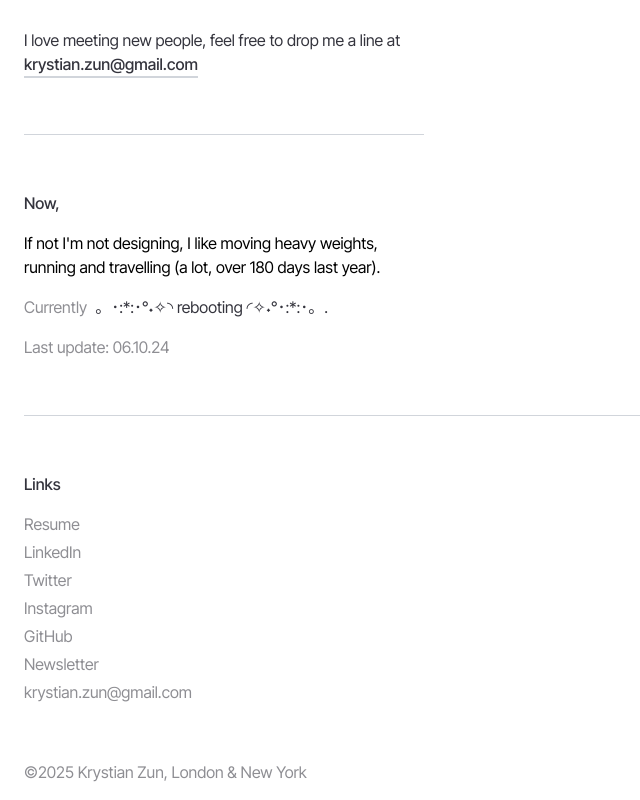
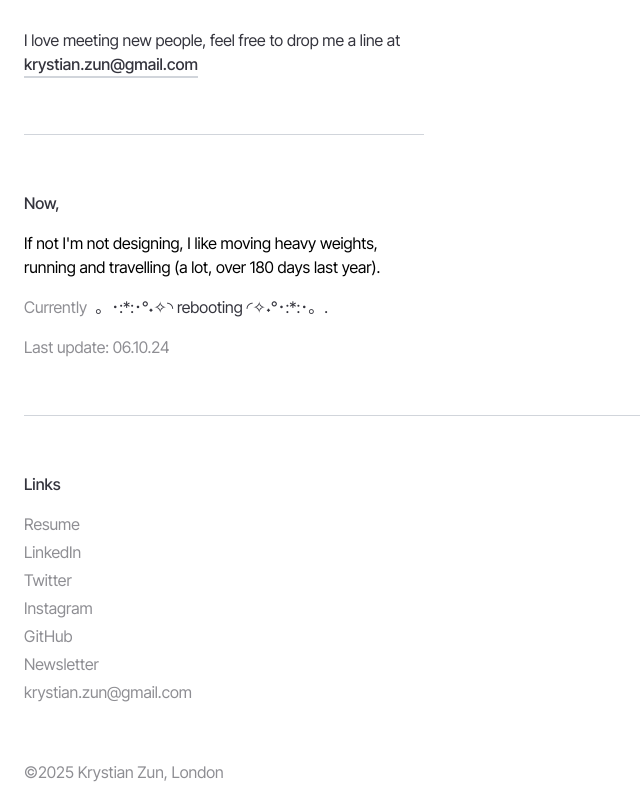
Before and after one commit to krystianzun/krystianzun-com, a Next.js app: page / in a window 1280 px wide. Shown: the part 981-1781 px from the top of the page, without its empty margins (0-640 px from the left). Built offline with nearby package versions, Linux system fonts and the light colour scheme.

Commit message:
Update Footer.tsx

```diff
--- a/components/Footer.tsx
+++ b/components/Footer.tsx
@@ -35,7 +35,7 @@ function Footer() {
         />
       </div>
       <div className="text-grey-500 mt-14">
-        ©{new Date().getFullYear()} Krystian Zun, London & New York{" "}
+        ©{new Date().getFullYear()} Krystian Zun, London{" "}
       </div>
     </footer>
   );
```
